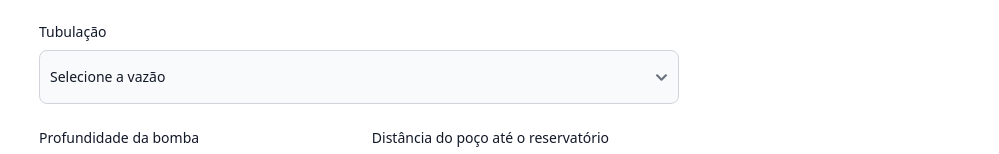
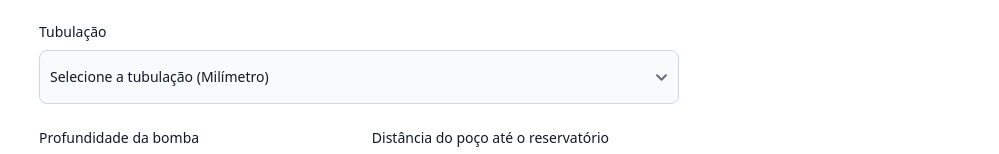
Before and after one commit to joseantonion03/calculadora-de-mca, a React (Vite) app: page / in a window 1280 px wide. Shown: the part 156-310 px from the top of the page, without its empty margins (281-1280 px from the left). Built offline with nearby package versions, Linux system fonts and the light colour scheme.

Commit message:
Correção no texto da tag OPTION

```diff
--- a/src/componets/Calculadora.jsx
+++ b/src/componets/Calculadora.jsx
@@ -103,7 +103,7 @@ const Calculadora = () => {
             className="bg-gray-50 py-4 border border-gray-300 text-gray-900 text-sm rounded-lg focus:ring-blue-500 focus:border-blue-500 block w-full px-2.5 dark:bg-gray-700 dark:border-gray-600 dark:placeholder-gray-400 dark:text-white dark:focus:ring-blue-500 dark:focus:border-blue-500"
           >
             <option value="" disabled>
-              Selecione a vazão
+              Selecione a tubulação (Milímetro)
             </option>
             <option value="20">20</option>
             <option value="25">25</option>
```
